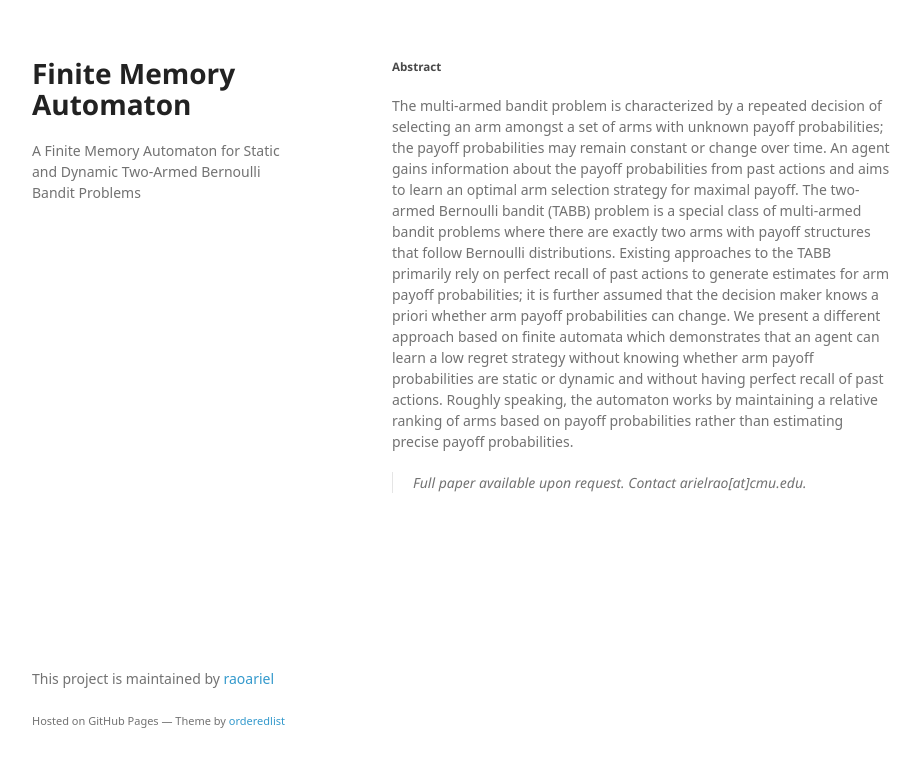
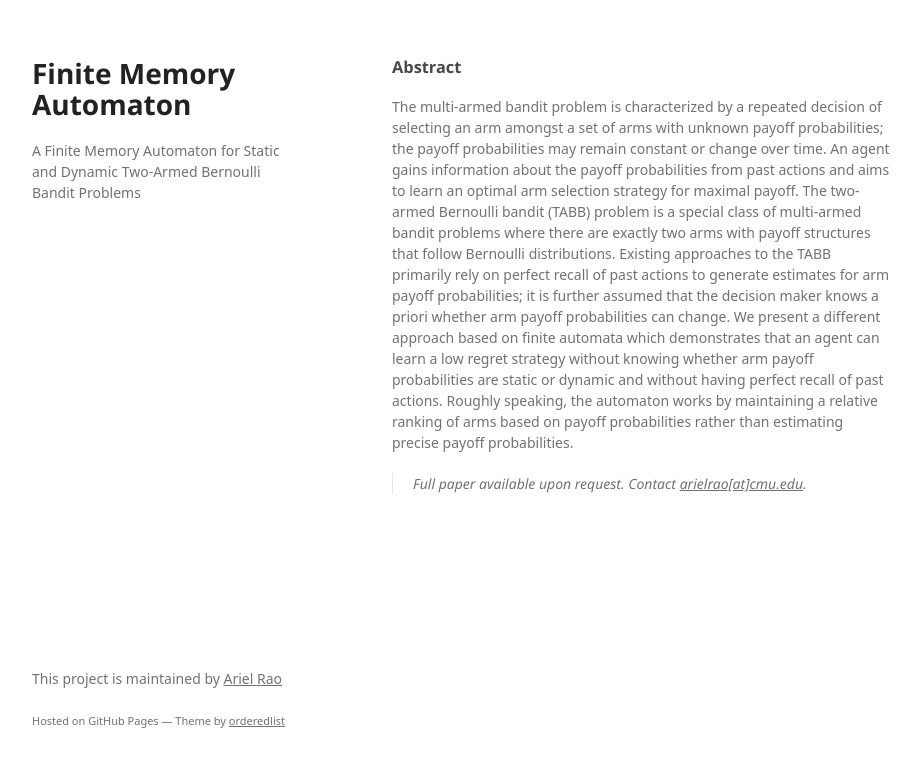
Before and after one commit to raoariel/finite-memory-automaton, a plain HTML site: page index.html in a window 1280 px wide. Shown: the whole page, without its empty margins (178-1099 px from the left). Drawn offline with Linux system fonts and the light colour scheme; a web font is replaced by a local one.

Commit message:
Re-format links

```diff
--- a/index.html
+++ b/index.html
@@ -3,7 +3,7 @@
   <head>
     <meta charset="utf-8">
     <meta http-equiv="X-UA-Compatible" content="chrome=1">
-    <title>Finite Memory Automaton by raoariel</title>
+    <title>Finite Memory Automaton</title>
 
     <link rel="stylesheet" href="stylesheets/styles.css">
     <link rel="stylesheet" href="stylesheets/github-light.css">
@@ -19,19 +19,19 @@
         <p>A Finite Memory Automaton for Static and Dynamic Two-Armed Bernoulli Bandit Problems</p>
       </header>
       <section>
-        <h5>
-<a id="abstract" class="anchor" href="#abstract" aria-hidden="true"><span aria-hidden="true" class="octicon octicon-link"></span></a>Abstract</h5>
+        <h3>
+<a id="abstract" class="anchor" href="#abstract" aria-hidden="true"><span aria-hidden="true" class="octicon octicon-link"></span></a>Abstract</h3>
 
 <p>The multi-armed bandit problem is characterized by a repeated decision of selecting an arm amongst a set of arms with unknown payoff probabilities; the payoff probabilities may remain constant or change over time. An agent gains information about the payoff probabilities from past actions and aims to learn an optimal arm selection strategy for maximal payoff. The two-armed Bernoulli bandit (TABB) problem is a special class of multi-armed bandit problems where there are exactly two arms with payoff structures that follow Bernoulli distributions. Existing approaches to the TABB primarily rely on perfect recall of past actions to generate estimates for arm payoff probabilities; it is further assumed that the decision maker knows a priori whether arm payoff probabilities can change. We present a different approach based on finite automata which demonstrates that an agent can learn a low regret strategy without knowing whether arm payoff probabilities are static or dynamic and without having perfect recall of past actions. Roughly speaking, the automaton works by maintaining a relative ranking of arms based on payoff probabilities rather than estimating precise payoff probabilities.</p>
 
 <blockquote>
 <p>Full paper available upon request.
-Contact arielrao[at]cmu.edu.</p>
+Contact <a href="mailto:arielrao@cmu.edu" class="low-key-link">arielrao[at]cmu.edu</a>.</p>
 </blockquote>
       </section>
       <footer>
-        <p>This project is maintained by <a href="https://github.com/raoariel">raoariel</a></p>
-        <p><small>Hosted on GitHub Pages &mdash; Theme by <a href="https://github.com/orderedlist">orderedlist</a></small></p>
+        <p>This project is maintained by <a href="https://raoariel.github.io/minimal/" class="low-key-link">Ariel Rao</a></p>
+        <p><small>Hosted on GitHub Pages &mdash; Theme by <a href="https://github.com/orderedlist" class="low-key-link">orderedlist</a></small></p>
       </footer>
     </div>
     <script src="javascripts/scale.fix.js"></script>
--- a/stylesheets/styles.css
+++ b/stylesheets/styles.css
@@ -322,3 +322,8 @@ footer {
     color:#444;
   }
 }
+
+.low-key-link {
+  color: #727272;
+  text-decoration:underline;
+}
```
